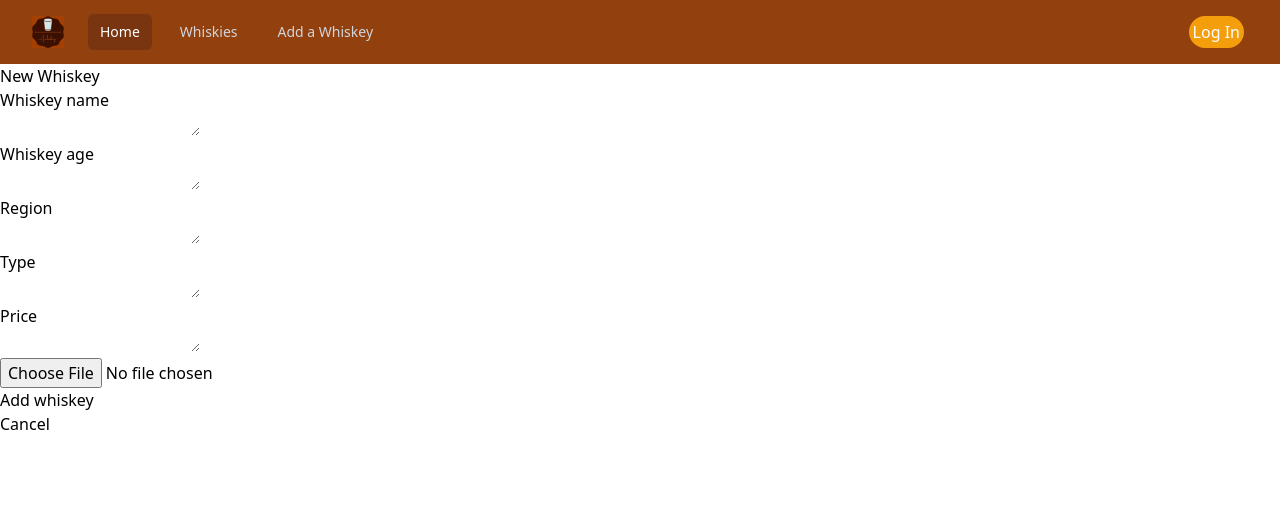
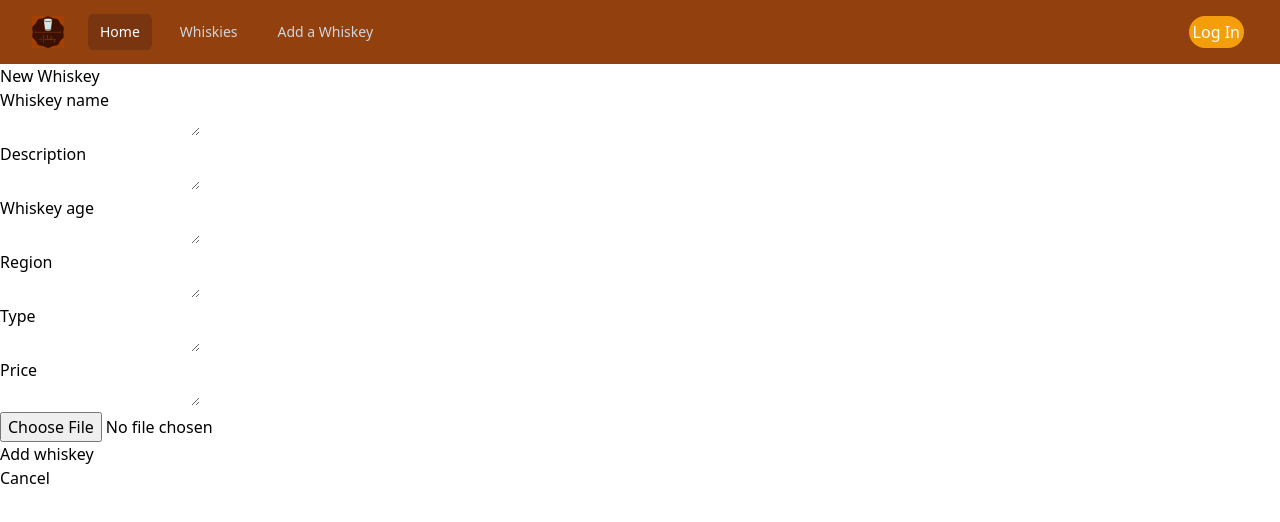
Before and after one commit to T3A2-Wolfpack/frontend, a React (Vite) app: page /newwhiskey in a window 1280 px wide. Shown: the top 522 px of the page. Built offline with nearby package versions, Linux system fonts and the light colour scheme; a web font is replaced by a local one.

Commit message:
added description field

```diff
--- a/src/pages/NewWhiskey.jsx
+++ b/src/pages/NewWhiskey.jsx
@@ -11,6 +11,7 @@ const api = import.meta.env.API_ENDPOINT || 'http://localhost:4000/api/whiskeys'
 const initialFormState = {
   id: "",
   name: "",
+  description: "",
   age: "",
   region: "",
   type: "",
@@ -62,18 +63,18 @@ function NewWhiskey() {
     await fetch(api, {
       method: "post",
       headers: {
-        "Content-type": "application/json"
+        "Content-type": "application/json",
       },
       body: JSON.stringify({
         name: formState.name,
         age: formState.age,
+        description: formState.description,
         region: formState.region,
         type: formState.type,
         price: formState.price,
-        image: formState.image
-      })
-    })
-      .then(() => console.log(formState))
+        image: formState.image,
+      }),
+    }).then(() => console.log(formState));
     nav("/whiskeys");
     PostRequest(formState)
     console.log(formState)
@@ -92,6 +93,17 @@ function NewWhiskey() {
             rows="1"
             name="name"
             value={formState.name}
+            onChange={(e) => handleTextInput(e)}
+          ></textarea>
+        </div>
+        <div>
+          <h2>Description</h2>
+          <textarea
+            required
+            cols="20"
+            rows="1"
+            name="description"
+            value={formState.description}
             onChange={(e) => handleTextInput(e)}
           ></textarea>
         </div>
@@ -147,7 +159,7 @@ function NewWhiskey() {
             onChange={(e) => setImage(e.target.files[0])}
           />
         </div>
-        <button >Add whiskey</button>
+        <button>Add whiskey</button>
         <div>
           <Link to="/">Cancel</Link>
         </div>
```
